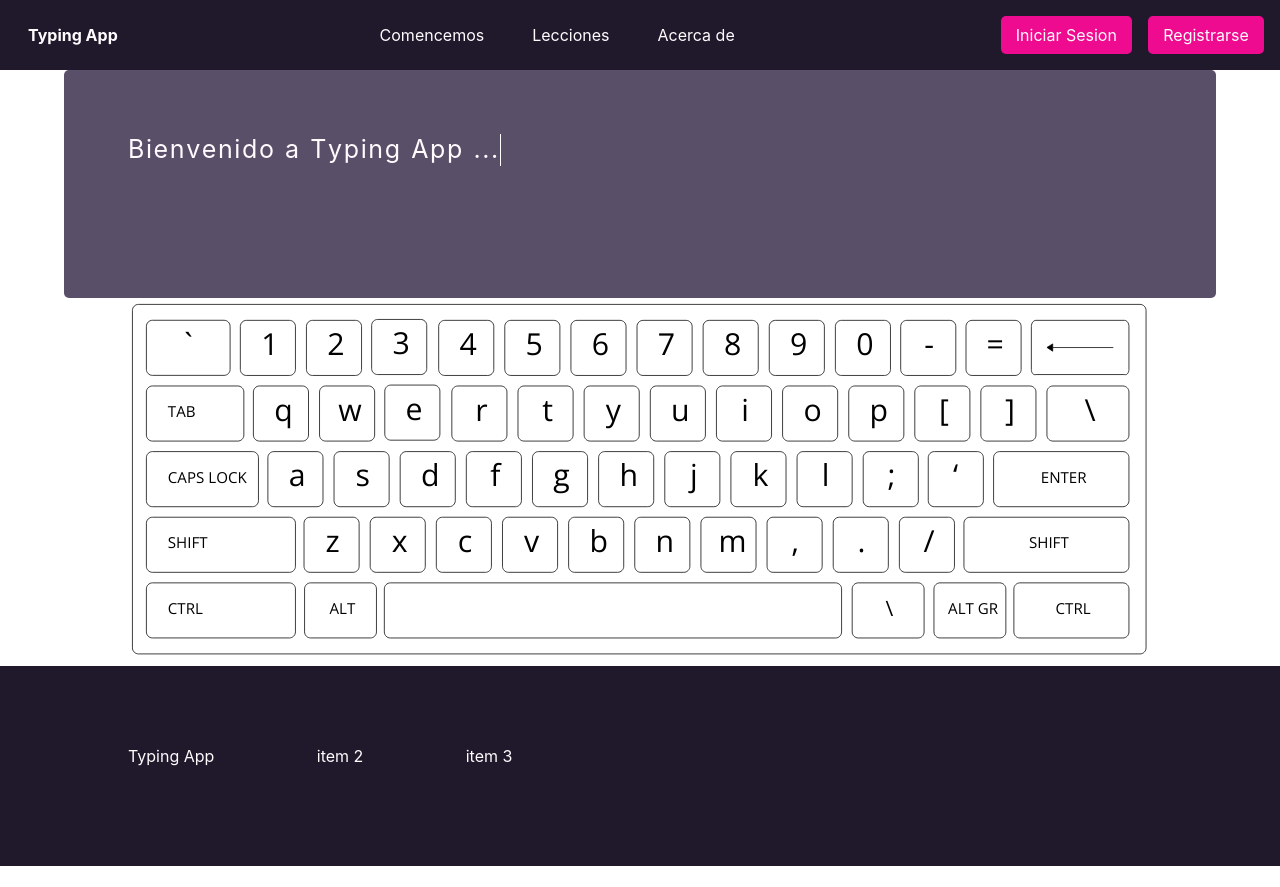
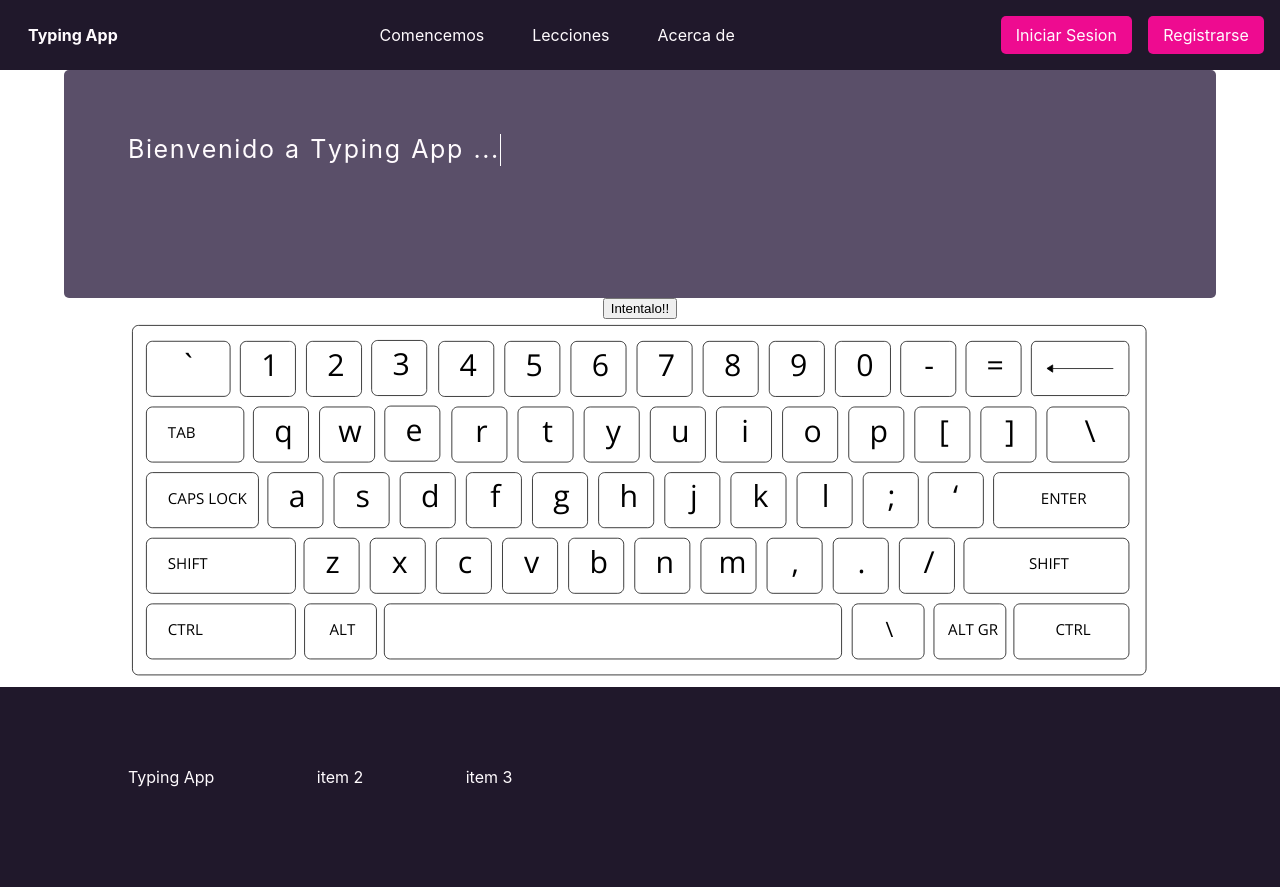
Before and after one commit to DanyGuerra/app-typing, a React (Create React App) app: page / in a window 1280 px wide. Before the commit the page ends 866 px from the top, so only its background shows below. Built offline with nearby package versions, Linux system fonts and the light colour scheme.

Commit message:
Add keydown and keyup Listener until welcome message has finished

```diff
--- a/src/components/App.js
+++ b/src/components/App.js
@@ -1,13 +1,19 @@
 import "../styles/App.scss";
+import React from "react";
 import TypingPlay from "./TypingPlay";
 import Header from "./Header";
 import Footer from "./Footer";
 
 function App() {
+  const [welTextFinished, setWelTextFinished] = React.useState(false);
+
   return (
     <>
       <Header />
-      <TypingPlay />
+      <TypingPlay
+        welTextFinished={welTextFinished}
+        setWelTextFinished={setWelTextFinished}
+      />
       <Footer />
     </>
   );
--- a/src/components/TextBox.js
+++ b/src/components/TextBox.js
@@ -2,7 +2,14 @@ import "../styles/Textbox.scss";
 import React, { useEffect } from "react";
 // import gsap from "gsap";
 
-function TextBox({ actualText }) {
+function TextBox({
+  actualText,
+  welTextFinished,
+  setWelTextFinished,
+  handleKeydown,
+  handleKeyup,
+  setActualText,
+}) {
   // useEffect(() => {
   //   let tl = gsap.timeline({ repeat: -1 });
 
@@ -16,6 +23,15 @@ function TextBox({ actualText }) {
   //   });
   // }, [lastLetter]);
 
+  const addListener = () => {
+    document.addEventListener("keydown", handleKeydown);
+    document.addEventListener("keyup", handleKeyup);
+    setWelTextFinished(false);
+
+    const typeSomething = "Escribe Algo";
+    setActualText(typeSomething.split(""));
+  };
+
   const textState = (item, index) => {
     let classType = "";
     let isLastLetter = false;
@@ -27,18 +43,17 @@ function TextBox({ actualText }) {
       isLastLetter = true;
     }
     if (item === "" && isLastLetter) {
-      console.log("sdfgasdf");
-      return <span key={`cursor-${index}`} className="cursor"></span>;
+      return <span key={`empty${index}`} className="cursor"></span>;
     } else if (item === "") {
       return;
     } else {
       return (
         <>
-          <span className={`${classType}`} key={index}>
+          <span key={`type${index}`} className={`${classType}`}>
             {item}
           </span>
           {isLastLetter ? (
-            <span key={`cursor-${index}`} className="cursor"></span>
+            <span key={`cursor${index}`} className="cursor"></span>
           ) : (
             <></>
           )}
@@ -51,6 +66,11 @@ function TextBox({ actualText }) {
     <>
       <section className="textbox-area">
         <div className="textbox">{actualText.map(textState)}</div>
+        {welTextFinished ? (
+          <button onClick={addListener}>Intentalo!!</button>
+        ) : (
+          <></>
+        )}
       </section>
     </>
   );
--- a/src/components/TypingPlay.js
+++ b/src/components/TypingPlay.js
@@ -2,7 +2,7 @@ import React, { useEffect } from "react";
 import Keyboard from "./Keyboard";
 import TextBox from "./TextBox";
 
-function TypingPlay() {
+function TypingPlay({ welTextFinished, setWelTextFinished }) {
   const [actualKey, setActualKey] = React.useState("");
   const [actualText, setActualText] = React.useState([]);
 
@@ -21,8 +21,7 @@ function TypingPlay() {
     let p1 = welcomeMessage();
 
     p1.then(() => {
-      document.addEventListener("keydown", handleKeydown);
-      document.addEventListener("keyup", handleKeyup);
+      setWelTextFinished(true);
     });
 
     return function cleanup() {
@@ -32,7 +31,6 @@ function TypingPlay() {
   }, []);
 
   const playTyping = (message) => {
-    console.log(message);
     let offset = 0;
     let finishWelcome;
 
@@ -317,9 +315,16 @@ function TypingPlay() {
 
   return (
     <>
-      <TextBox actualText={actualText} />
+      <TextBox
+        actualText={actualText}
+        welTextFinished={welTextFinished}
+        handleKeydown={handleKeydown}
+        handleKeyup={handleKeyup}
+        setWelTextFinished={setWelTextFinished}
+        setActualText={setActualText}
+      />
       <Keyboard
-        colorKeyActived={"#502888"}
+        colorKeyActived={"#ee0b90"}
         colorTextActived={"#fffbfe"}
         setActualKey={setActualKey}
         actualKey={actualKey}
--- a/src/styles/Textbox.scss
+++ b/src/styles/Textbox.scss
@@ -3,6 +3,7 @@
 .textbox-area {
   font-size: 25px;
   display: flex;
+  flex-direction: column;
   justify-content: center;
   align-items: center;
   .textbox {
```
